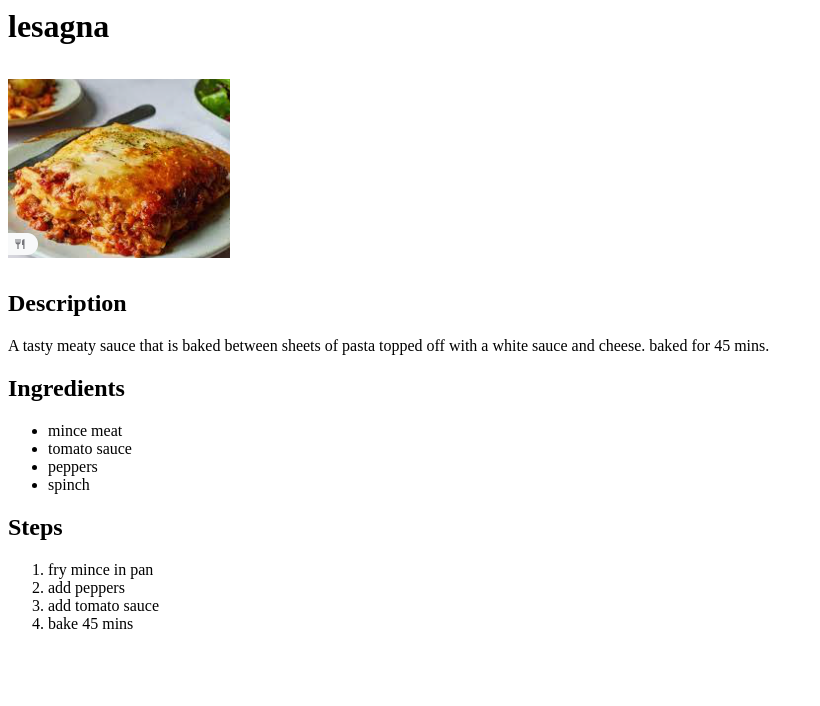
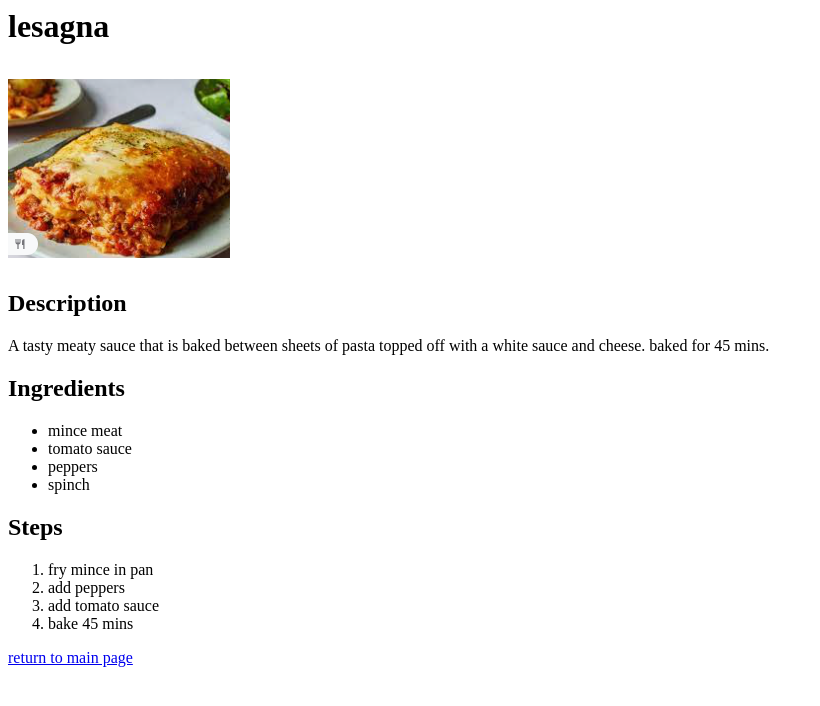
Before and after one commit to Benzeus91/oden-recipes, a plain HTML site: page recipes/lasagna.html in a window 1280 px wide. Shown: the whole page, without its empty margins (0-820 px from the left). Drawn offline with Linux system fonts and the light colour scheme.

Commit message:
added index page return.

```diff
--- a/recipes/lasagna.html
+++ b/recipes/lasagna.html
@@ -26,5 +26,6 @@
         <li>bake 45 mins</li>
       </ol>
 </p>
+<p> <a href="../index.html">return to main page</a></p>
 </body>
 </html>
```
Also changed, not shown: recipes/lentelstew.html (+1 -0 lines), recipes/pastabake.html (+1 -0 lines).
